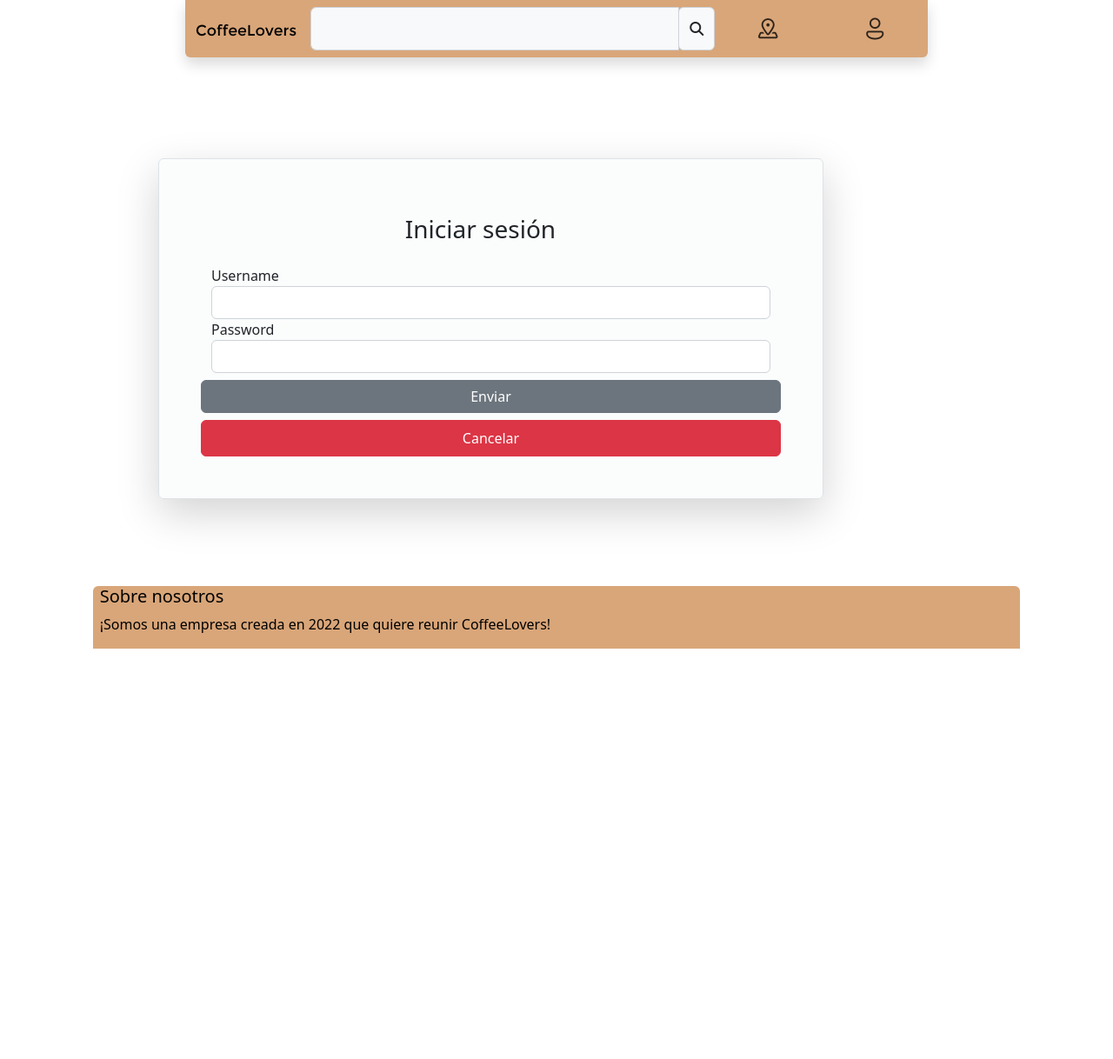
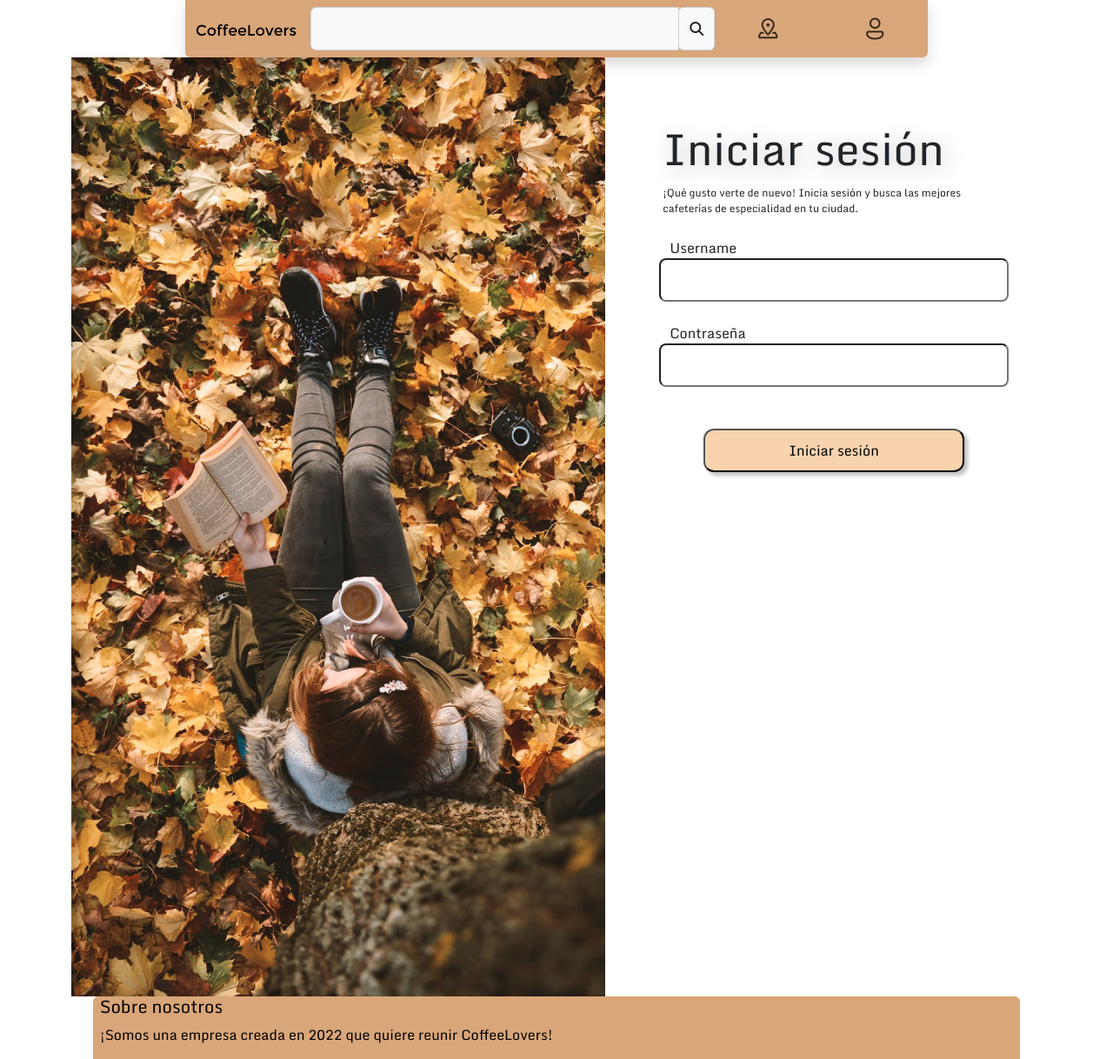
Before and after one commit to No-Country/s4-03-Python, a Django app: page /useraccount/login in a window 1280 px wide. Shown: the whole page at 87% size. Before the commit the page ends 746 px from the top, so only its background shows below. Run offline with Django 4.2, Linux system fonts and the light colour scheme; some libraries are stand-ins or nearby versions.

Commit message:
Login finished and Register almost

```diff
--- /dev/null
+++ b/coffeelovers/static/css/style.css
@@ -0,0 +1,52 @@
+@font-face {
+    font-family: monda;
+    src: url('../fonts/Monda-Regular.ttf');
+  }
+body{
+  font-family: monda;
+}
+.grid-container{
+display: grid;
+grid-template-columns: auto auto;
+}
+#column1{
+width: auto;
+}
+
+#column2{
+  margin-top: 15%;
+  margin-left: 10%;
+  width: 80%;
+}
+.grupo-form{
+  margin-right: 40px;
+  margin-left: -8px ;
+}
+
+.texto-form{
+font-size: 12px;
+margin-top: 12px;
+}
+.titulo-form{
+  font-size: 50px;
+  text-shadow: 4px 4px 25px rgba(0, 0, 0, 0.25);
+}
+.boton-container{
+display: flex;
+justify-content: center;
+}
+
+.boton-form{
+display: flex;
+flex-direction: row;
+justify-content: center;
+align-items: center;
+padding: 10px 22px;
+gap: 10px;
+width: 300px;
+height: 50px;
+
+background: rgba(242, 168, 93, 0.5);
+box-shadow: 4px 4px 4px rgba(0, 0, 0, 0.25);
+border-radius: 12px;
+}
--- a/coffeelovers/useraccount/templates/useraccount/login.html
+++ b/coffeelovers/useraccount/templates/useraccount/login.html
@@ -3,21 +3,42 @@
 {% load static %}
 
 
-<div class="d-flex p-5 justify-content-start w-100 h-100 m-1">
-    <div class="py-5">
-      <form method="post" class="bg-light row p-5 col-lg-9 border boder-primary rounded shadow-lg mt-3 ms-md-5" style="--bs-bg-opacity: .5;">
-        <h3 class="row p-lg-3 justify-content-center">Iniciar sesión</h3>
+<div class="row grid-container">
+  <div id="column1">
+    <img src="{% static 'img/Rectangle.png' %}">
+</div>
+
+
+
+    <div class="container" id="column2">
+	<div class="grupo-form">
+	  <h3 class="titulo-form">Iniciar sesión</h3>
 	        {% csrf_token %}
-        <div class="form-group">
+	<div class="texto-form">
+	  <p>¡Qué gusto verte de nuevo! Inicia sesión y busca las mejores cafeterías de especialidad en tu ciudad.</p>
+	</div>
+
+	</div>
+
+        <div class="form-group my-4">
+	  <div class="row">
 	        <label for="username">Username</label>
-	        <input type="text" name="username" class="form-control">
         </div>
-        <div class="form-group">
-	        <label for="password">Password</label>
-	        <input type="password" name="password" class="form-control">
+	  <div class="row">
+	        <input type="text" name="username" class="form-control-lg">
         </div>
-        <button type="submit"  class="btn btn-secondary mt-2">Enviar</button>
-        <a class='row-2 btn btn-danger p-2 mt-2' href={% url 'home' %} >Cancelar</a>
+        </div>
+        <div class="form-group my-2">
+	  <div class="row">
+	        <label for="password">Contraseña</label>
+	  </div>
+	  <div class="row">
+		  <input type="password" name="password" class="form-control-lg">
+	    </div>
+        </div>
+	  <div class="row mt-5 boton-container">
+        <button type="submit"  class="boton-form">Iniciar sesión</button>
+        </div>
       </form>
     </div>
 </div>
```
Also changed, not shown: coffeelovers/useraccount/templates/useraccount/2login.html (added, +30 -0 lines), coffeelovers/useraccount/templates/useraccount/sign_up.html (+25 -8 lines), coffeelovers/static/fonts/Monda-Bold.ttf (added), coffeelovers/static/fonts/Monda-Regular.ttf (added), coffeelovers/static/img/Rectangle2.png (added).
